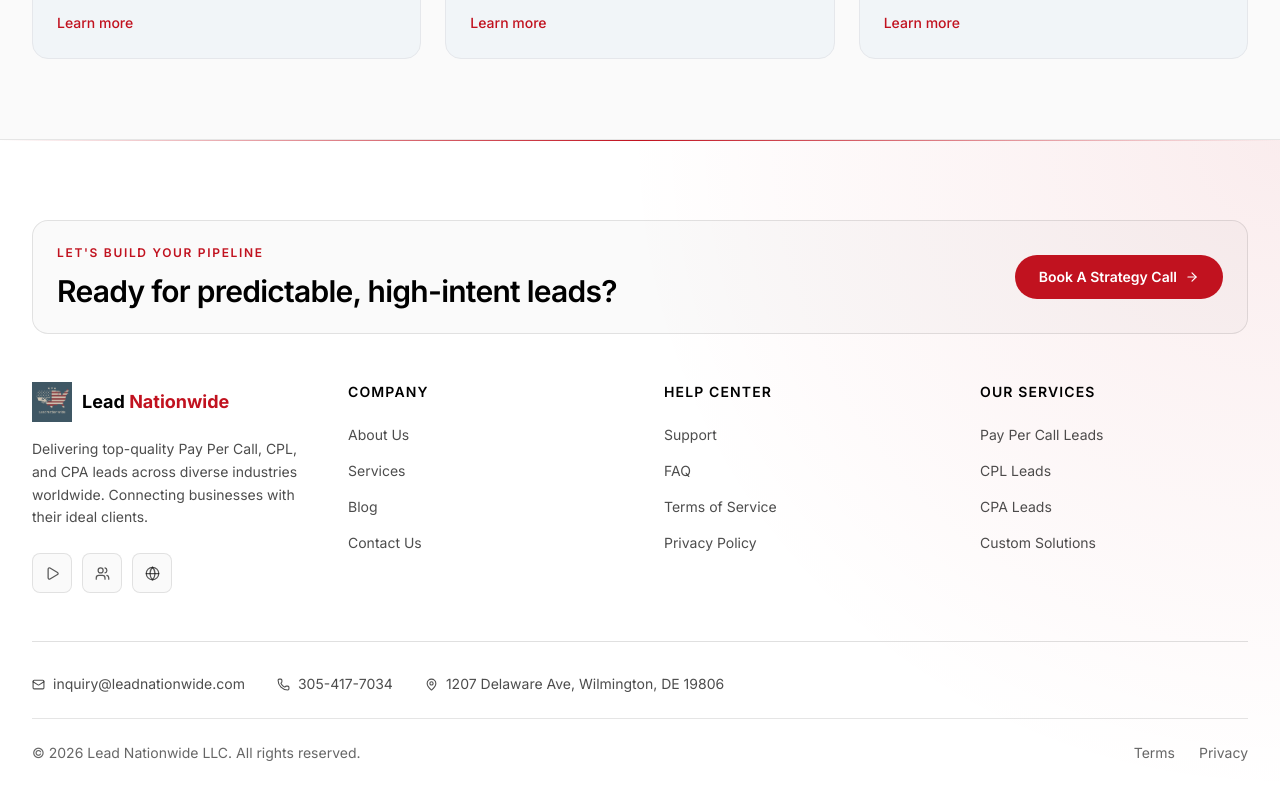
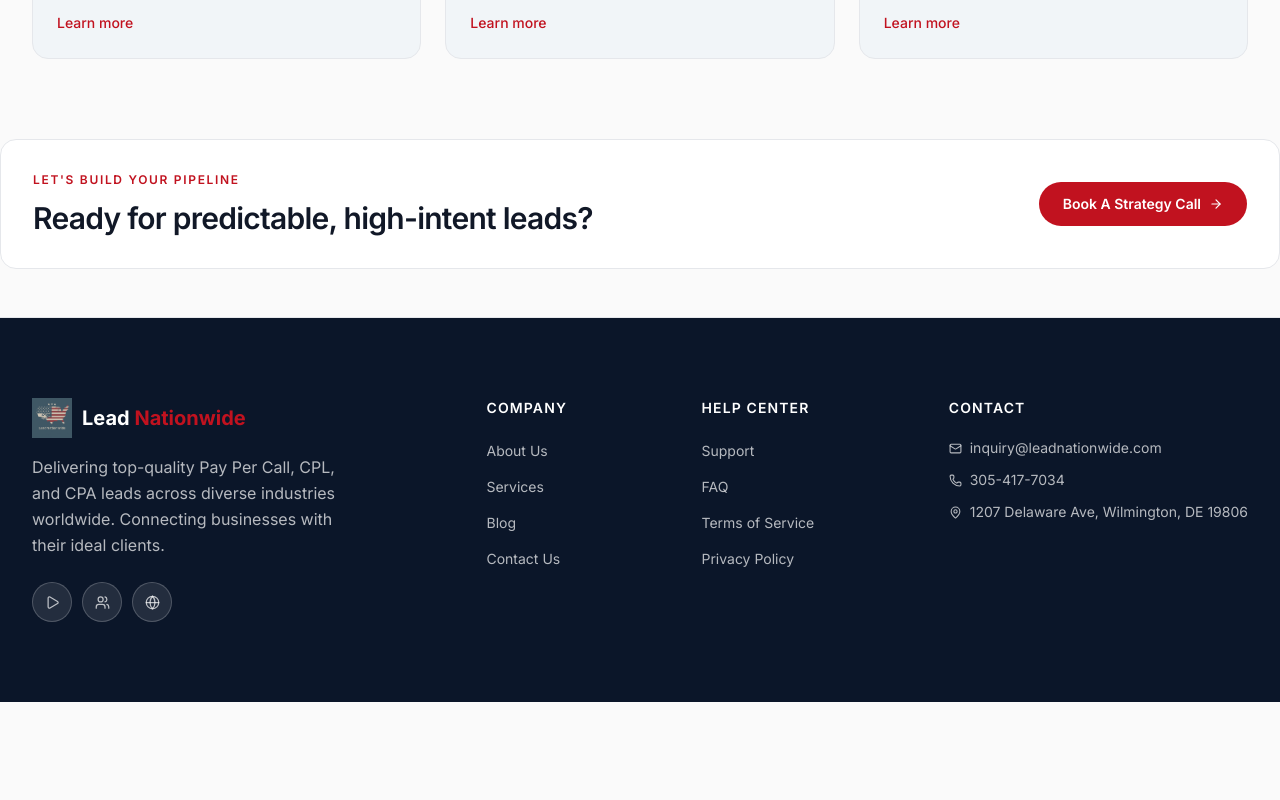
Before and after one commit to UbaidBinWaris/lead-nationwide, a Next.js app: page / in a window 1280 px wide. Shown: the part 1272-2072 px from the top of the page. After the commit the page ends 1974 px from the top, so only its background shows below. Built offline with nearby package versions, Linux system fonts and the light colour scheme.

Commit message:
feat: update Footer and Navbar components for improved structure and styling, including schema integration and responsive design adjustments

```diff
--- a/components/layout/Footer.tsx
+++ b/components/layout/Footer.tsx
@@ -10,25 +10,36 @@ const socialIconMap: Record<FooterSocialIcon, typeof Play> = {
 };
 
 export function Footer() {
+  const organizationSchema = {
+    "@context": "https://schema.org",
+    "@type": "Organization",
+    name: footerData.legal.companyName,
+    url: "https://leadnationwide.com",
+    logo: footerData.brand.logoSrc,
+    email: footerData.contact.email,
+    telephone: footerData.contact.phone,
+    address: {
+      "@type": "PostalAddress",
+      streetAddress: footerData.contact.address,
+    },
+    sameAs: footerData.socialLinks.map((social) => social.href),
+  };
+
   return (
-    <footer className="relative overflow-hidden border-t border-black/10 bg-white text-black">
-      <div className="absolute inset-0 bg-[radial-gradient(circle_at_top_right,rgba(193,18,31,0.08),transparent_45%)]" />
-      <div className="absolute inset-x-0 top-0 h-px bg-linear-to-r from-transparent via-red-primary to-transparent" />
-
-      <div className="relative mx-auto max-w-7xl px-6 py-16 lg:px-8 lg:py-20">
-        <div className="mb-12 grid gap-6 rounded-2xl border border-black/10 bg-black/[0.02] p-6 md:grid-cols-2 md:items-center">
+    <>
+      <div className="mb-12 grid gap-6 rounded-2xl border border-border-light bg-white p-6 md:grid-cols-[1fr_auto] md:items-center md:p-8">
         <div>
           <p className="text-xs font-semibold uppercase tracking-[0.14em] text-red-primary">
             {footerData.ctaEyebrow}
           </p>
-            <h2 className="mt-3 max-w-xl text-2xl font-semibold tracking-tight text-black sm:text-3xl">
+          <h2 className="mt-3 max-w-2xl text-2xl font-semibold tracking-tight text-text-primary sm:text-3xl">
             {footerData.ctaTitle}
           </h2>
         </div>
         <div className="md:justify-self-end">
           <Link
             href={footerData.ctaButton.href}
-              className="inline-flex min-h-11 items-center gap-2 rounded-full bg-red-primary px-6 py-2 text-sm font-semibold text-white transition-all duration-200 hover:-translate-y-0.5 hover:bg-red-hover hover:shadow-[0_10px_24px_rgba(193,18,31,0.3)] focus-visible:ring-2 focus-visible:ring-red-primary focus-visible:ring-offset-2 focus-visible:ring-offset-white focus-visible:outline-hidden"
+            className="inline-flex min-h-11 items-center gap-2 rounded-full bg-red-primary px-6 py-2 text-sm font-semibold text-white transition-colors duration-200 hover:bg-red-hover focus-visible:outline-none focus-visible:ring-2 focus-visible:ring-red-primary focus-visible:ring-offset-2 focus-visible:ring-offset-bg-secondary"
           >
             {footerData.ctaButton.label}
             <ArrowRight size={14} />
@@ -36,8 +47,18 @@ export function Footer() {
         </div>
       </div>
 
-        <div className="grid grid-cols-1 gap-10 sm:grid-cols-2 lg:grid-cols-4 lg:gap-12">
-          <div className="sm:col-span-2 lg:col-span-1">
+      <footer className="relative overflow-hidden border-t border-border-light bg-navy-deep text-white">
+        <script
+          type="application/ld+json"
+          dangerouslySetInnerHTML={{ __html: JSON.stringify(organizationSchema) }}
+        />
+
+
+        <div className="relative mx-auto max-w-350 px-6 py-16 lg:px-8 lg:py-20">
+
+
+          <div className="flex flex-col gap-10 sm:flex-row sm:flex-wrap sm:justify-between lg:flex-nowrap lg:gap-16">
+            <div className="w-full sm:w-auto lg:max-w-xs lg:shrink-0">
               <div className="mb-4 flex items-center gap-2.5">
                 <Image
                   src={footerData.brand.logoSrc}
@@ -47,16 +68,16 @@ export function Footer() {
                   className="h-10 w-auto"
                   style={{ width: "auto" }}
                 />
-              <span className="text-lg font-bold text-black">
+                <span className="text-xl font-bold text-white">
                   {footerData.brand.logoPrimary} <span className="text-red-primary">{footerData.brand.logoAccent}</span>
                 </span>
               </div>
 
-            <p className="mb-6 max-w-xs text-sm leading-relaxed text-black/70">
+              <p className="mb-6 max-w-sm text-md leading-relaxed text-white/70">
                 {footerData.brand.description}
               </p>
 
-            <div className="flex gap-2.5">
+              <nav aria-label="Social media" className="flex gap-2.5">
                 {footerData.socialLinks.map((social) => {
                   const Icon = socialIconMap[social.icon];
 
@@ -67,21 +88,21 @@ export function Footer() {
                       target="_blank"
                       rel="noopener noreferrer"
                       aria-label={social.ariaLabel}
-                  className="group flex h-10 w-10 items-center justify-center rounded-lg border border-black/10 bg-black/[0.02] transition-colors duration-200 hover:border-red-primary/40 hover:bg-red-primary/5"
+                      className="group flex h-10 w-10 items-center justify-center rounded-full border border-white/20 bg-white/10 transition-colors duration-200 hover:border-red-primary/50 hover:bg-red-primary/15 focus-visible:outline-none focus-visible:ring-2 focus-visible:ring-red-primary focus-visible:ring-offset-2 focus-visible:ring-offset-navy-deep"
                     >
                       <Icon
                         size={15}
-                    className="text-black/65 transition-colors group-hover:text-red-primary"
+                        className="text-white/70 transition-colors group-hover:text-red-primary"
                       />
                     </a>
                   );
                 })}
-            </div>
+              </nav>
             </div>
 
             {footerData.columns.map((col) => (
-            <div key={col.title}>
-              <h3 className="mb-5 text-sm font-semibold tracking-[0.08em] text-black uppercase">
+              <nav key={col.title} aria-label={`${col.title} links`}>
+                <h3 className="mb-5 text-sm font-semibold tracking-[0.08em] text-white uppercase">
                   {col.title}
                 </h3>
                 <ul className="space-y-3">
@@ -89,55 +110,47 @@ export function Footer() {
                     <li key={link.label}>
                       <Link
                         href={link.href}
-                      className="text-sm text-black/70 transition-colors duration-200 hover:text-red-primary"
+                        className="text-sm text-white/70 transition-colors duration-200 hover:text-white focus-visible:outline-none focus-visible:ring-2 focus-visible:ring-red-primary focus-visible:ring-offset-2 focus-visible:ring-offset-navy-deep"
                       >
                         {link.label}
                       </Link>
                     </li>
                   ))}
                 </ul>
-            </div>
+              </nav>
             ))}
-        </div>
-
-        <div className="mt-12 flex flex-wrap gap-x-8 gap-y-3 border-t border-black/12 pt-8">
+            <address className="not-italic">
+              <h3 className="mb-5 text-sm font-semibold tracking-[0.08em] text-white uppercase">
+                Contact
+              </h3>
+              <div className="space-y-3">
                 <a
                   href={`mailto:${footerData.contact.email}`}
-            className="group flex items-center gap-2 text-sm text-black/70 transition-colors hover:text-red-primary"
+                  className="group flex items-center gap-2 text-sm text-white/70 transition-colors hover:text-white"
                 >
-            <Mail size={13} className="transition-colors group-hover:text-red-primary" />
+                  <Mail size={13} className="transition-colors group-hover:text-white" />
                   {footerData.contact.email}
                 </a>
                 <a
                   href={`tel:${footerData.contact.phone}`}
-            className="group flex items-center gap-2 text-sm text-black/70 transition-colors hover:text-red-primary"
+                  className="group flex items-center gap-2 text-sm text-white/70 transition-colors hover:text-white"
                 >
-            <Phone size={13} className="transition-colors group-hover:text-red-primary" />
+                  <Phone size={13} className="transition-colors group-hover:text-white" />
                   {footerData.contact.phone}
                 </a>
-          <span className="flex items-center gap-2 text-sm text-black/70">
+                <span className="flex items-center gap-2 text-sm text-white/70">
                   <MapPin size={13} />
                   {footerData.contact.address}
                 </span>
               </div>
+            </address>
+          </div>
+        </div>
 
-        <div className="mt-6 flex flex-col items-center justify-between gap-4 border-t border-black/10 pt-6 sm:flex-row">
-          <p className="text-sm text-black/60">
+        <p className="fixed bottom-0 right-0 z-10 text-sm text-white/60">
           © {new Date().getFullYear()} {footerData.legal.companyName}. {footerData.legal.copyrightSuffix}
         </p>
-          <div className="flex gap-6">
-            {footerData.legal.links.map((link) => (
-              <Link
-                key={link.href}
-                href={link.href}
-                className="text-sm text-black/60 transition-colors hover:text-red-primary"
-              >
-                {link.label}
-              </Link>
-            ))}
-          </div>
-        </div>
-      </div>
       </footer>
+    </>
   );
 }
--- a/components/layout/Navbar.tsx
+++ b/components/layout/Navbar.tsx
@@ -134,7 +134,7 @@ export function Navbar() {
               <button
                 id="mobile-menu-toggle"
                 onClick={() => setMobileOpen((v) => !v)}
-                className="min-h-11 min-w-11 rounded-md p-1 text-text-secondary transition-colors hover:text-red-primary focus-visible:outline-none focus-visible:ring-2 focus-visible:ring-red-primary md:hidden"
+                className="min-h-11 min-w-11 rounded-md p-1 text-red-primary transition-colors hover:text-red-primary focus-visible:outline-none focus-visible:ring-2 focus-visible:ring-red-primary md:hidden"
                 aria-label={navbarData.mobileToggleAriaLabel}
                 aria-expanded={mobileOpen}
               >
@@ -182,7 +182,7 @@ export function Navbar() {
                       className={`block rounded-lg border px-4 py-3.5 text-base font-medium transition-colors ${
                         pathname === link.href
                           ? "border-red-primary bg-red-primary text-white"
-                          : "border-transparent text-text-secondary hover:border-red-primary/30 hover:bg-red-primary/5 hover:text-red-primary"
+                          : "border-transparent text-red-primary hover:border-red-primary/30 hover:bg-red-primary/5 hover:text-red-primary"
                       }`}
                     >
                       {link.label}
--- a/data/footer.ts
+++ b/data/footer.ts
@@ -33,7 +33,6 @@ export interface FooterData {
   legal: {
     companyName: string;
     copyrightSuffix: string;
-    links: FooterLink[];
   };
 }
 
@@ -93,15 +92,7 @@ export const footerData: FooterData = {
         { label: "Privacy Policy", href: "/privacy" },
       ],
     },
-    {
-      title: "Our Services",
-      links: [
-        { label: "Pay Per Call Leads", href: "/services" },
-        { label: "CPL Leads", href: "/services" },
-        { label: "CPA Leads", href: "/services" },
-        { label: "Custom Solutions", href: "/services" },
-      ],
-    },
+
   ],
   contact: {
     email: "inquiry@leadnationwide.com",
@@ -111,9 +102,5 @@ export const footerData: FooterData = {
   legal: {
     companyName: "Lead Nationwide LLC",
     copyrightSuffix: "All rights reserved.",
-    links: [
-      { label: "Terms", href: "/terms" },
-      { label: "Privacy", href: "/privacy" },
-    ],
   },
 };
--- a/data/navbar.ts
+++ b/data/navbar.ts
@@ -29,7 +29,6 @@ export const navbarData: NavbarData = {
     { label: "Home", href: "/" },
     { label: "About", href: "/about" },
     { label: "Services", href: "/services" },
-    { label: "Blog", href: "/blog" },
     { label: "Contact", href: "/contact" },
   ],
   cta: {
```
Lines whose indentation alone changed are shown as unchanged.
